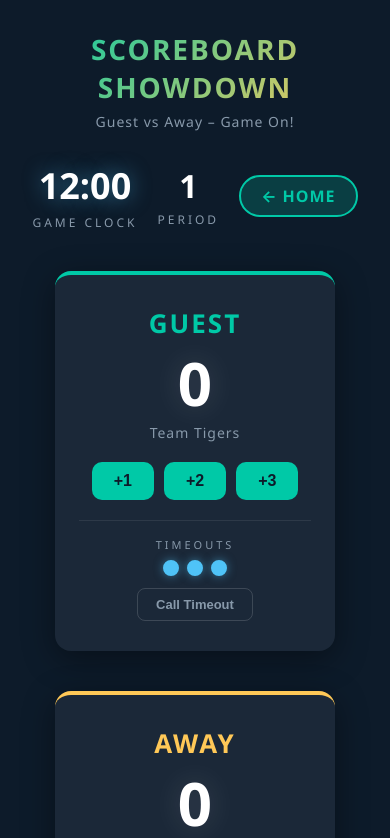
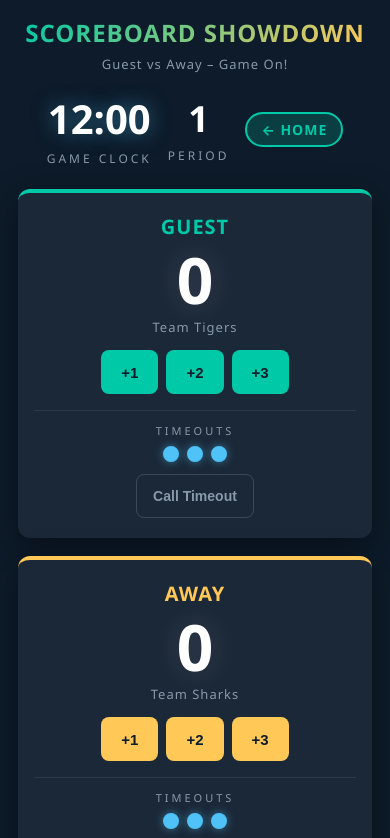
Before and after one commit to anthonyhoward775-sketch/ScoreBoard, a plain HTML site: page index.html in a window 390 px wide. Shown: the top 838 px of the page. Drawn offline with Linux system fonts and the light colour scheme.

Commit message:
Update styles.css
fiexed

```diff
--- a/styles.css
+++ b/styles.css
@@ -397,27 +397,220 @@ header .subtitle {
   }
 }
 
-/* ---------- Responsive ---------- */
-@media (max-width: 660px) {
+/* ---------- Responsive: Tablet ---------- */
+@media (max-width: 768px) {
+  body {
+    padding: 0 10px;
+  }
+
+  header {
+    padding: 20px 16px 8px;
+  }
+
+  .game-info {
+    gap: 24px;
+    padding: 16px 10px;
+  }
+
   .scoreboard {
     flex-direction: column;
     align-items: center;
+    gap: 24px;
+    padding: 16px 12px 24px;
   }
 
   .team {
     max-width: 100%;
-  }
-
-  .game-info {
-    gap: 20px;
+    width: 100%;
+    min-width: unset;
+    padding: 24px 20px;
   }
 
   .controls {
     flex-direction: column;
     align-items: center;
+    gap: 10px;
+    padding: 10px 16px 30px;
   }
 
   .controls button {
     width: 80%;
+    padding: 14px 20px;
+    font-size: 16px;
   }
 }
+
+/* ---------- Responsive: Mobile ---------- */
+@media (max-width: 480px) {
+  header {
+    padding: 16px 12px 6px;
+  }
+
+  header h1 {
+    font-size: 24px;
+    letter-spacing: 1px;
+  }
+
+  header .subtitle {
+    font-size: 13px;
+  }
+
+  .game-info {
+    gap: 16px;
+    padding: 12px 8px;
+  }
+
+  .clock-box #game-clock {
+    font-size: 40px;
+  }
+
+  .period-box #period {
+    font-size: 36px;
+  }
+
+  .possession-box .arrow {
+    font-size: 14px;
+    padding: 6px 14px;
+  }
+
+  .scoreboard {
+    gap: 18px;
+    padding: 10px 8px 20px;
+  }
+
+  .team {
+    padding: 20px 16px;
+    border-radius: 12px;
+  }
+
+  .team h2 {
+    font-size: 20px;
+    letter-spacing: 1px;
+    margin-bottom: 8px;
+  }
+
+  .score-display {
+    font-size: 64px;
+    margin: 6px 0;
+  }
+
+  .team-name {
+    font-size: 13px;
+    margin-bottom: 14px;
+  }
+
+  .score-buttons {
+    gap: 8px;
+    margin-bottom: 16px;
+  }
+
+  .score-buttons button {
+    padding: 12px 20px;
+    font-size: 15px;
+    border-radius: 8px;
+    /* Larger touch targets for mobile */
+    min-height: 44px;
+    min-width: 44px;
+  }
+
+  .timeout-section {
+    padding-top: 12px;
+  }
+
+  .timeout-btn {
+    padding: 10px 16px;
+    font-size: 14px;
+    min-height: 44px;
+  }
+
+  .controls button {
+    width: 90%;
+    padding: 14px 16px;
+    font-size: 15px;
+    min-height: 48px;
+  }
+
+  /* Victory overlay mobile */
+  .trophy {
+    font-size: 56px;
+  }
+
+  .victory-title {
+    font-size: 28px;
+    letter-spacing: 1px;
+  }
+
+  .victory-team {
+    font-size: 18px;
+  }
+
+  .victory-score {
+    font-size: 26px;
+  }
+
+  .new-game-btn {
+    padding: 14px 28px;
+    font-size: 16px;
+    min-height: 48px;
+  }
+}
+
+/* ---------- Responsive: Very small screens ---------- */
+@media (max-width: 360px) {
+  header h1 {
+    font-size: 20px;
+  }
+
+  .clock-box #game-clock {
+    font-size: 32px;
+  }
+
+  .period-box #period {
+    font-size: 28px;
+  }
+
+  .score-display {
+    font-size: 52px;
+  }
+
+  .score-buttons button {
+    padding: 10px 16px;
+    font-size: 14px;
+  }
+}
+
+/* ---------- Touch-friendly: no hover effects on touch devices ---------- */
+@media (hover: none) {
+  .team:hover {
+    transform: none;
+  }
+
+  .controls button:hover {
+    transform: none;
+    box-shadow: none;
+  }
+
+  .score-buttons button:hover {
+    transform: none;
+    box-shadow: none;
+  }
+
+  /* Active states for tap feedback instead */
+  .score-buttons button:active {
+    transform: scale(0.95);
+    opacity: 0.8;
+  }
+
+  .controls button:active {
+    transform: scale(0.97);
+    opacity: 0.8;
+  }
+
+  .timeout-btn:active {
+    opacity: 0.7;
+  }
+
+  .new-game-btn:active {
+    transform: scale(0.97);
+  }
+}
```
